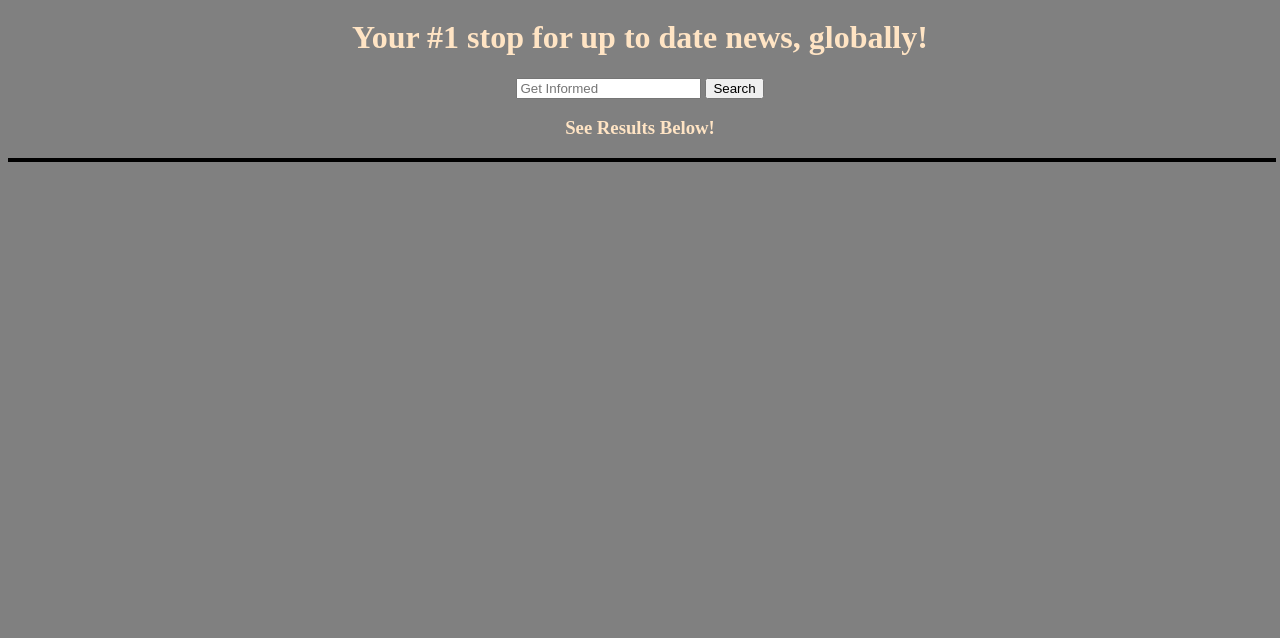
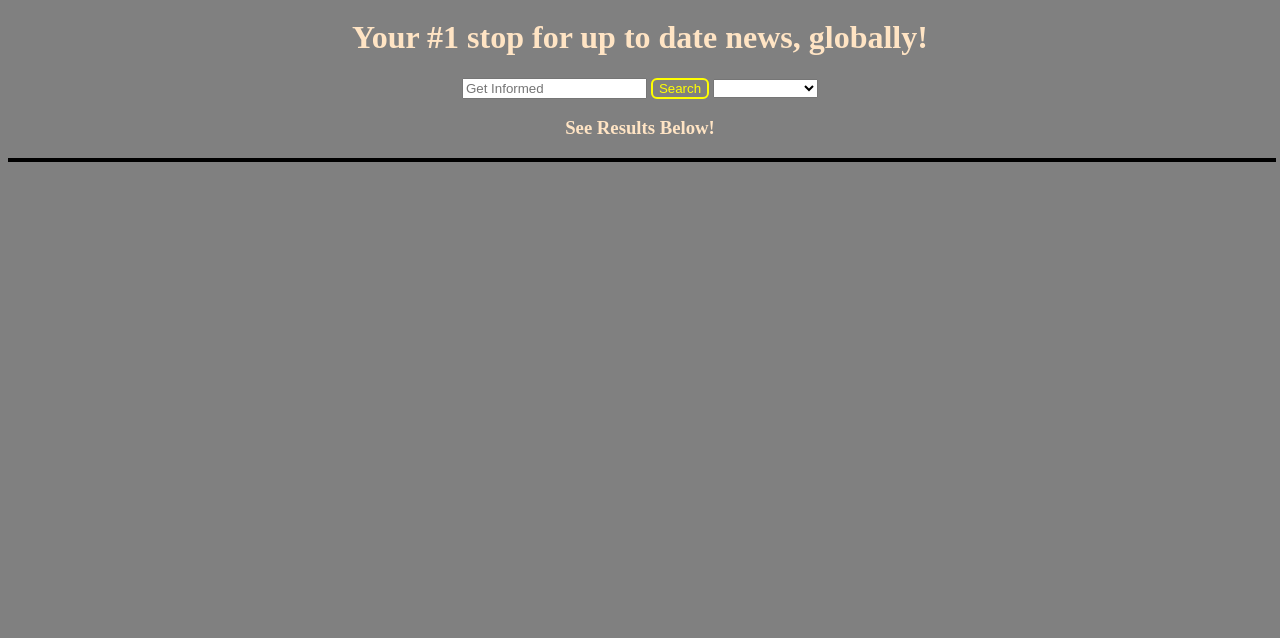
Before and after one commit to StrangerLs/News-app, a plain HTML site: page index.html in a window 1280 px wide. Shown: the part 90-728 px from the top of the page. Drawn offline with nearby package versions, Linux system fonts and the light colour scheme.

Commit message:
filter functionality / html edit

```diff
--- a/app.js
+++ b/app.js
@@ -7,15 +7,18 @@ const standardUrl = `${DOMAIN}v2/top-headlines?apiKey=${apiKey}`
 
 
 async function newsWorks(value) {
-  let news = `${standardUrl}&q=${value}&from=`;
-
+  let drop = document.querySelector('#drop').value
+  let news = `${standardUrl}&q=${value}&category=${drop}`;
+  console.log(drop);
 
   try {
     let response = await axios.get(news);
 
     for (let i = 0; i < response.data.articles.length; i++) {
+
       showNews(response.data.articles[i]);
-
+      // noData(response.data.articles[i]);
+      console.log(response.data.articles[i]);
     }
 
     return response;
@@ -35,9 +38,8 @@ function showNews(data) {
 
 
   const newData = `
-    <h2></h2>
     <h3><a href="${data.url}" target="_blank" id="webpage">${data.title}</a></h3>
-    <p>${data.author}</p>
+    <p id="author">${data.author}</p>
     <img id="image" src="${data.urlToImage}"/>
     <h4 id="desc">${data.description}</h4>
     <hr/>
@@ -48,7 +50,17 @@ function showNews(data) {
 
 
 
-
+// function noData(cukes) {
+//   let image = document.querySelector('#image')
+//   let author = document.querySelector('#author')
+//   if (cukes.urlToImage === null) {
+//     image.outerHTML = '<h4>No IMG Found</h4>';
+//   }
+//   if (cukes.author === null) {
+//     author.innerHTML = 'No Author Found';
+//   }
+//   console.log(cukes.urlToImage);
+// }
 
 
 
@@ -59,6 +71,7 @@ btn.addEventListener('submit', (e)=> {
   let input = document.querySelector('#input').value
   newsWorks(input)
 })
+
 
 
 
--- a/index.html
+++ b/index.html
@@ -27,9 +27,21 @@
 
     <form id="push">
       <input type="text" placeholder="Get Informed" id="input">
-      <button>Search</button>
+      <button id="btn">Search</button>
+      <select name="category" id="drop">
+        <option ></option>
+        <option>Business</option>
+        <option>Entertainment</option>
+        <option>General</option>
+        <option>health</option>
+        <option>science</option>
+        <option>sports</option>
+        <option>technology</option>
+      </select>
+
 
     </form>
+
   </div>
     <div class="rslts">
       <h3>See Results Below!</h3>
--- a/style.css
+++ b/style.css
@@ -7,6 +7,14 @@ body {
  background-color: rgb(128, 128, 128);
 
  justify-content: space-between;
+}
+#btnC,
+#btn {
+  color: yellow;
+  background: transparent;
+  border: 2px solid yellow;
+  border-radius: 6px;
+
 }
 
 #image {
```
